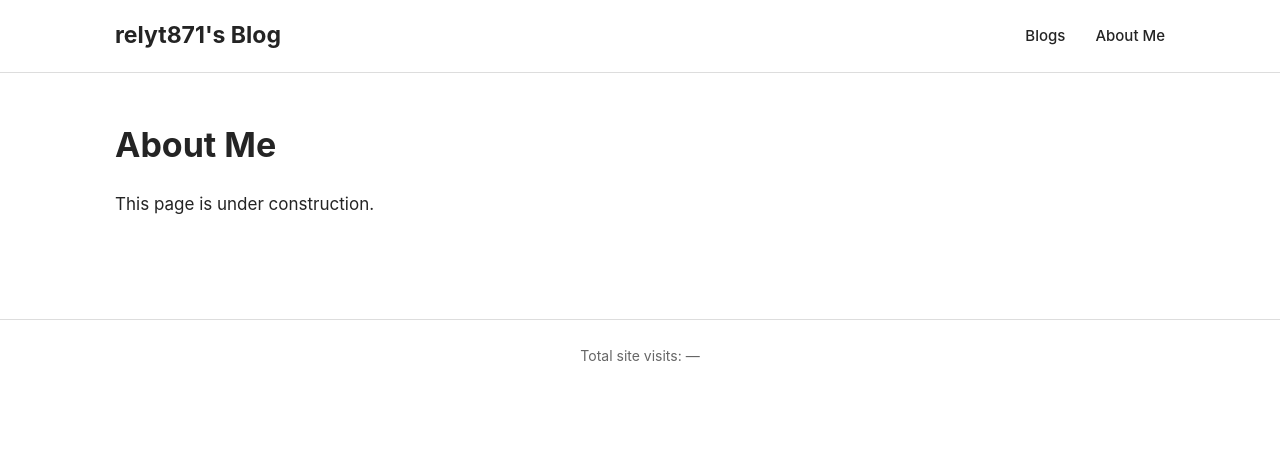
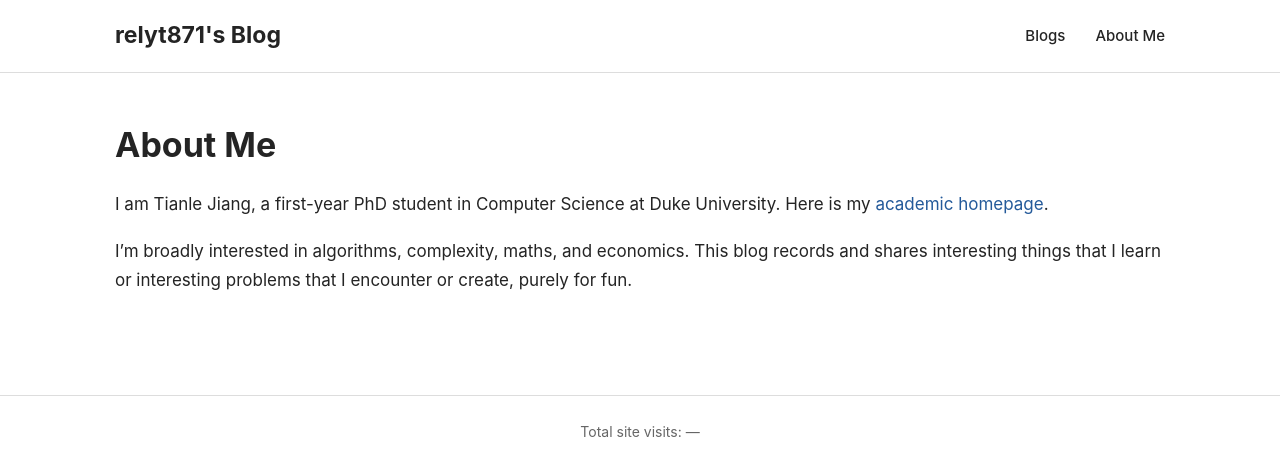
Before and after one commit to relyt871/relyt871.github.io, a Jekyll site: the page built from about.md, in a window 1280 px wide. Shown: the top 476 px of the page. Built offline with Jekyll 4.4.1, drawn with Linux system fonts in a browser that asks for light colours.

Commit message:
Update about.md

```diff
--- a/about.md
+++ b/about.md
@@ -6,4 +6,6 @@ permalink: /about/
 
 # About Me
 
-This page is under construction.
+I am Tianle Jiang, a first-year PhD student in Computer Science at Duke University. Here is my [academic homepage](https://sites.google.com/view/tianle-jiang/).
+
+I'm broadly interested in algorithms, complexity, maths, and economics. This blog records and shares interesting things that I learn or interesting problems that I encounter or create, purely for fun.
```
